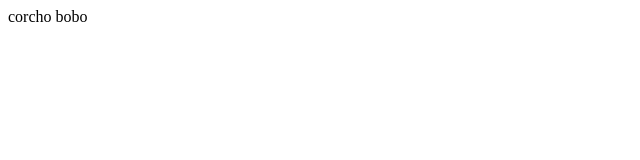
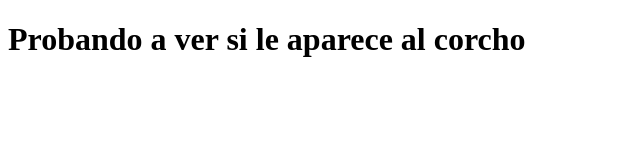
Before and after one commit to santosbarral/trabajo-prog, a plain HTML site: page Trabajo/index.html in a window 1280 px wide. Shown: the whole page, without its empty margins (0-640 px from the left). Drawn offline with Linux system fonts and the light colour scheme.

Commit message:
Prueba a ver si le aparece al corcho

```diff
--- a/Trabajo/index.html
+++ b/Trabajo/index.html
@@ -7,7 +7,7 @@
 </head>
 <body>
     <div>
-        corcho bobo
+        <h1>Probando a ver si le aparece al corcho</h1>
     </div>
 </body>
 </html>
```
